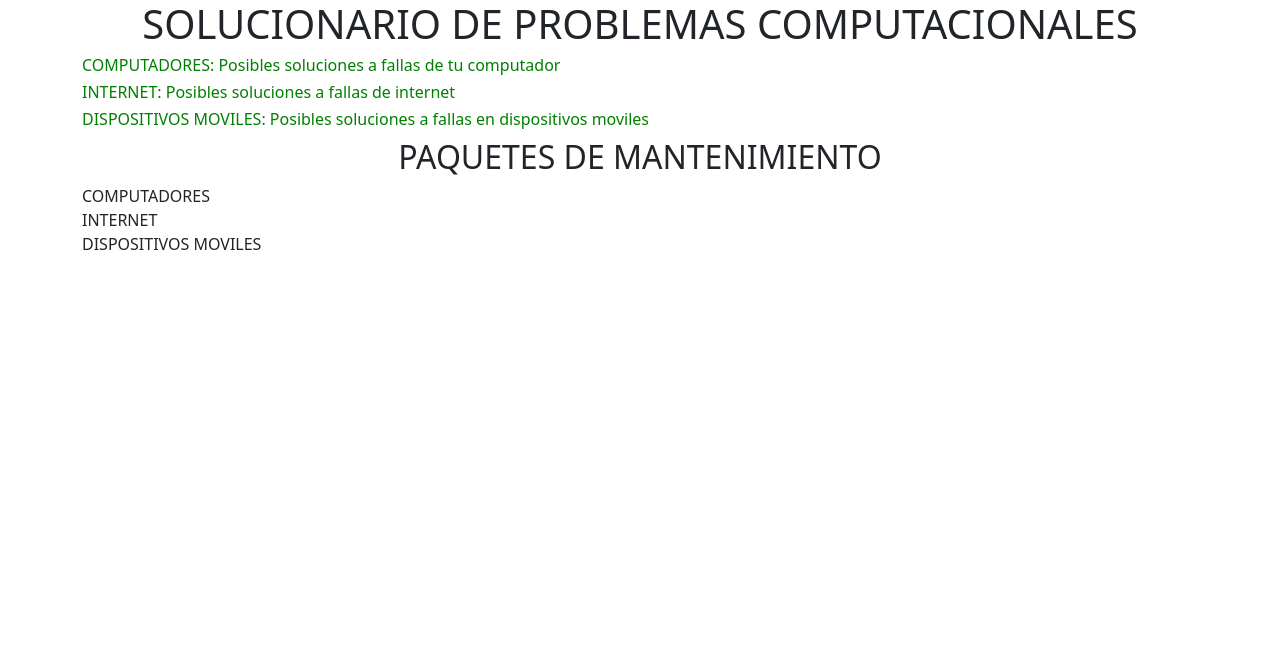
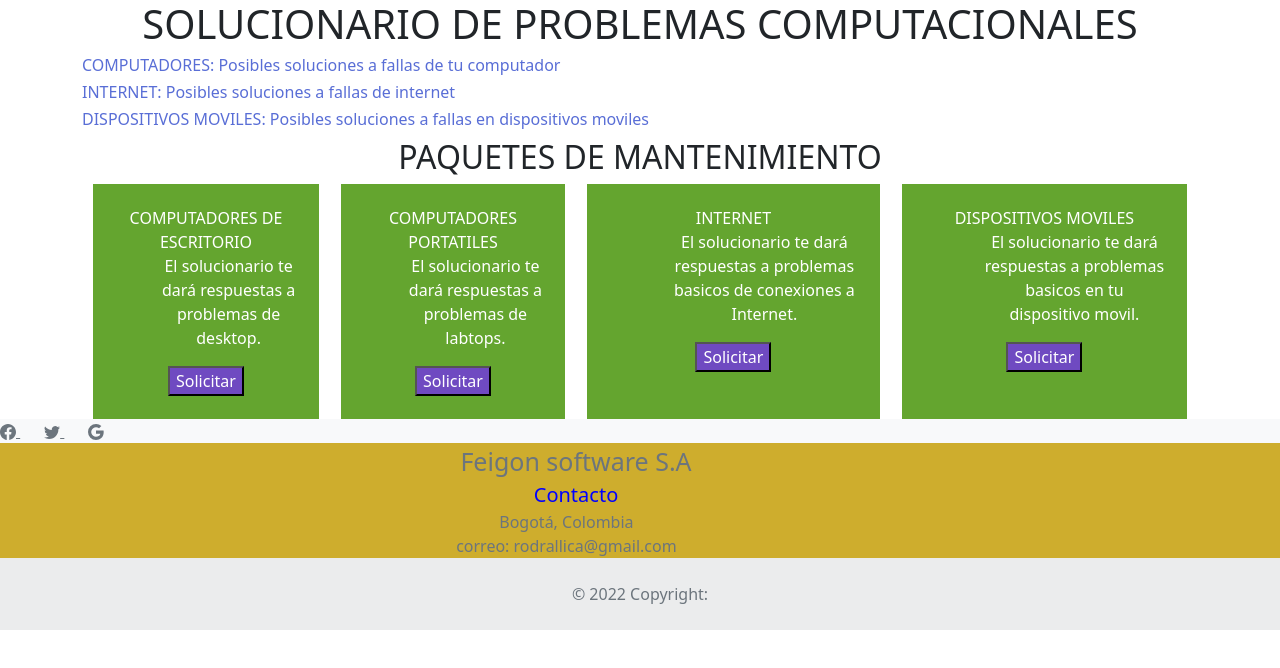
Before and after one commit to miancarvajal/bootstrapC, a website: page index.html in a window 1280 px wide. Drawn offline with nearby package versions, Linux system fonts and the light colour scheme.

Commit message:
tarea semana 1

```diff
--- /dev/null
+++ b/estilo.css
@@ -0,0 +1,6 @@
+p{
+	color: white;
+}
+body{
+	background-color: lightblue;
+}
--- a/index.html
+++ b/index.html
@@ -19,16 +19,27 @@
 					Posibles soluciones a fallas de internet</h6>
 			<h6>DISPOSITIVOS MOVILES:
 					Posibles soluciones a fallas en dispositivos moviles</h6>
-			<div class="d-felx flex-wrap" >
-				<h2>PAQUETES DE MANTENIMIENTO</h2>
-				<div class="col">
-					COMPUTADORES
+					<h2>PAQUETES DE MANTENIMIENTO</h2>
+			<div class="d-flex">
+				<div class="card-server">
+					COMPUTADORES DE ESCRITORIO
+					<p>El solucionario te dará respuestas a problemas de desktop.</p>
+					<button class="boton">Solicitar</button>
 				</div>
-				<div class="col">
+				<div class="card-server">
+					COMPUTADORES PORTATILES
+					<p>El solucionario te dará respuestas a problemas de labtops.</p>
+					<button class="boton">Solicitar</button>
+				</div>
+				<div class="card-server">
 					INTERNET
+					<p>El solucionario te dará respuestas a problemas basicos de conexiones a Internet.</p>
+					<button class="boton">Solicitar</button>
 				</div>
-				<div class="col">
+				<div class="card-server">
 					DISPOSITIVOS MOVILES
+					<p>El solucionario te dará respuestas a problemas basicos en tu dispositivo movil.</p>
+					<button class="boton">Solicitar</button>
 				</div>
 			</div>
 		</div>
@@ -37,7 +48,42 @@
 		<script src="node_modules\popper.js\dist\popper.min.js"></script>
 		<script src="node_modules\bootstrap\dist\js\bootstrap.min.js"></script>
 	</body>
-	<footer>
+	<footer class="text-center text-lg-start bg-light text-muted">
+    <div>
+      <a href="https://icons.getbootstrap.com/icons/facebook/" class="me-4 text-reset">
+        <svg xmlns="http://www.w3.org/2000/svg" width="16" height="16" fill="currentColor" class="bi bi-facebook" viewBox="0 0 16 16">
+			<path d="M16 8.049c0-4.446-3.582-8.05-8-8.05C3.58 0-.002 3.603-.002 8.05c0 4.017 2.926 7.347 6.75 7.951v-5.625h-2.03V8.05H6.75V6.275c0-2.017 1.195-3.131 3.022-3.131.876 0 1.791.157 1.791.157v1.98h-1.009c-.993 0-1.303.621-1.303 1.258v1.51h2.218l-.354 2.326H9.25V16c3.824-.604 6.75-3.934 6.75-7.951z"/>
+		</svg>
+      </a>
+      <a href="https://icons.getbootstrap.com/icons/twitter/" class="me-4 text-reset">
+        <svg xmlns="http://www.w3.org/2000/svg" width="16" height="16" fill="currentColor" class="bi bi-twitter" viewBox="0 0 16 16">
+			<path d="M5.026 15c6.038 0 9.341-5.003 9.341-9.334 0-.14 0-.282-.006-.422A6.685 6.685 0 0 0 16 3.542a6.658 6.658 0 0 1-1.889.518 3.301 3.301 0 0 0 1.447-1.817 6.533 6.533 0 0 1-2.087.793A3.286 3.286 0 0 0 7.875 6.03a9.325 9.325 0 0 1-6.767-3.429 3.289 3.289 0 0 0 1.018 4.382A3.323 3.323 0 0 1 .64 6.575v.045a3.288 3.288 0 0 0 2.632 3.218 3.203 3.203 0 0 1-.865.115 3.23 3.23 0 0 1-.614-.057 3.283 3.283 0 0 0 3.067 2.277A6.588 6.588 0 0 1 .78 13.58a6.32 6.32 0 0 1-.78-.045A9.344 9.344 0 0 0 5.026 15z"/>
+		</svg>
+      </a>
+      <a href="https://icons.getbootstrap.com/icons/google/" class="me-4 text-reset">
+        <svg xmlns="http://www.w3.org/2000/svg" width="16" height="16" fill="currentColor" class="bi bi-google" viewBox="0 0 16 16">
+			<path d="M15.545 6.558a9.42 9.42 0 0 1 .139 1.626c0 2.434-.87 4.492-2.384 5.885h.002C11.978 15.292 10.158 16 8 16A8 8 0 1 1 8 0a7.689 7.689 0 0 1 5.352 2.082l-2.284 2.284A4.347 4.347 0 0 0 8 3.166c-2.087 0-3.86 1.408-4.492 3.304a4.792 4.792 0 0 0 0 3.063h.003c.635 1.893 2.405 3.301 4.492 3.301 1.078 0 2.004-.276 2.722-.764h-.003a3.702 3.702 0 0 0 1.599-2.431H8v-3.08h7.545z"/>
+		</svg>
+      </a>
+    </div>
 
+  <section class="d-flex justify-content-center">
+			<div class="pie-pagina">
+				<div class="company">
+						Feigon software S.A
+				</div>
+				<div class="mensaje">
+						Contacto
+				</div>
+				<div class="letra-pie">
+					Bogotá, Colombia
+					<br>
+					correo: rodrallica@gmail.com
+				</div>
+			</div>
+  </section>
+  <div class="text-center p-4" style="background-color: rgba(0, 0, 0, 0.05);">
+    © 2022 Copyright:
+  </div>
 	</footer>
 </html>
--- a/package.json
+++ b/package.json
@@ -18,10 +18,8 @@
   "homepage": "https://github.com/miancarvajal/bootstrapC#readme",
   "dependencies": {
     "bootstrap": "^5.1.3",
+    "bootstrap-icons": "^1.8.1",
     "jquery": "^3.6.0",
     "popper.js": "^1.16.1"
-  },
-  "keywords": [
-    "bootstrap"
-  ]
+  }
 }
--- a/pruebaCss/estilo.css
+++ b/pruebaCss/estilo.css
@@ -7,5 +7,43 @@ h2{
 }
 
 h6{
-	color: green;
+	color: #596ED6;
 }
+
+.card-server{
+	background-color: #64A52F;
+	color: white;
+	text-align:center;
+	margin-left:1%;
+	margin-right:1%;
+	padding: 2%;
+}
+
+.boton{
+	background-color: #6F4AC1;
+	color: white;
+}
+.pie-pagina{
+	background-color: #CEAD2D;
+	padding-right:85%;
+	text-align: center;
+}
+.letra-pie{
+	background-color: #CEAD2D;
+	padding-right:10%;
+	margin-right: -500%;
+
+}
+p{
+	margin-left:25%;
+}
+.mensaje{
+	color: blue;
+	margin-right: -500%;
+	font-size: 20px;
+}
+.company{
+	text-align: center;
+	font-size: 25px;
+	margin-right: -500%;
+}
```
Also changed, not shown: 1 other file.
